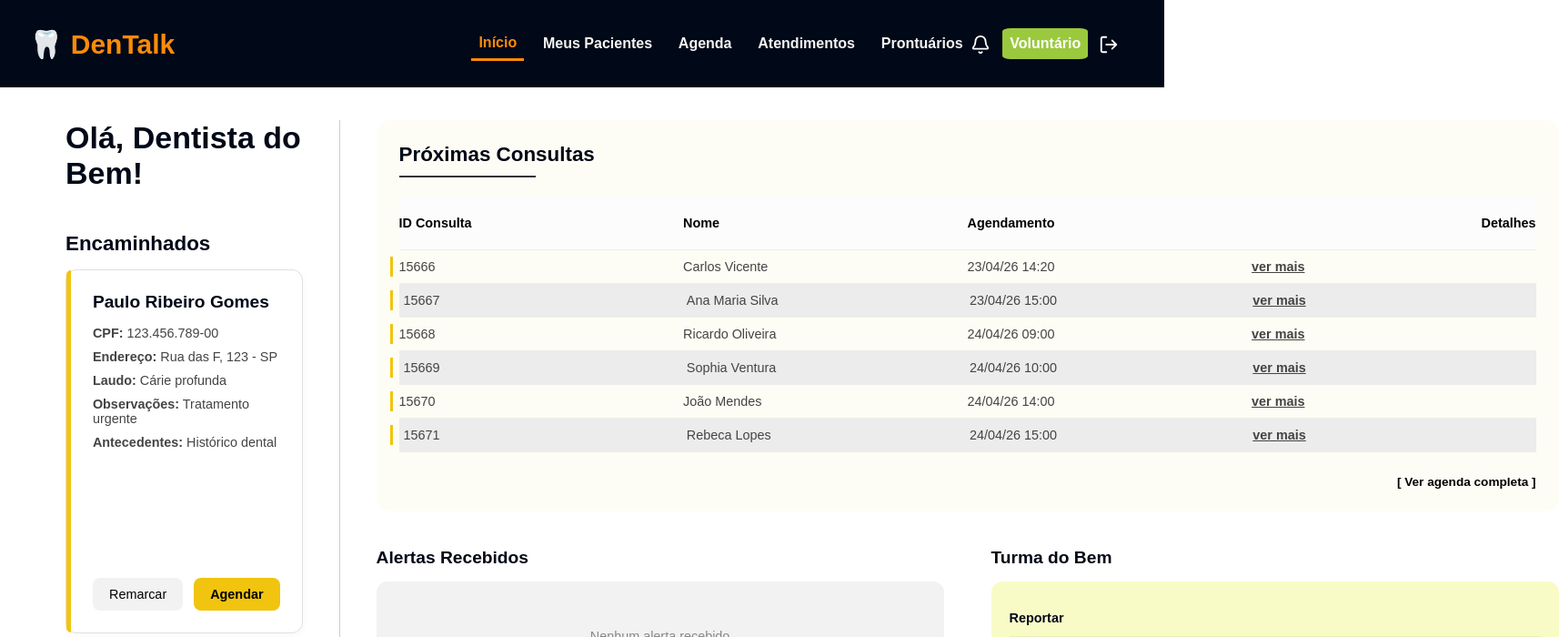
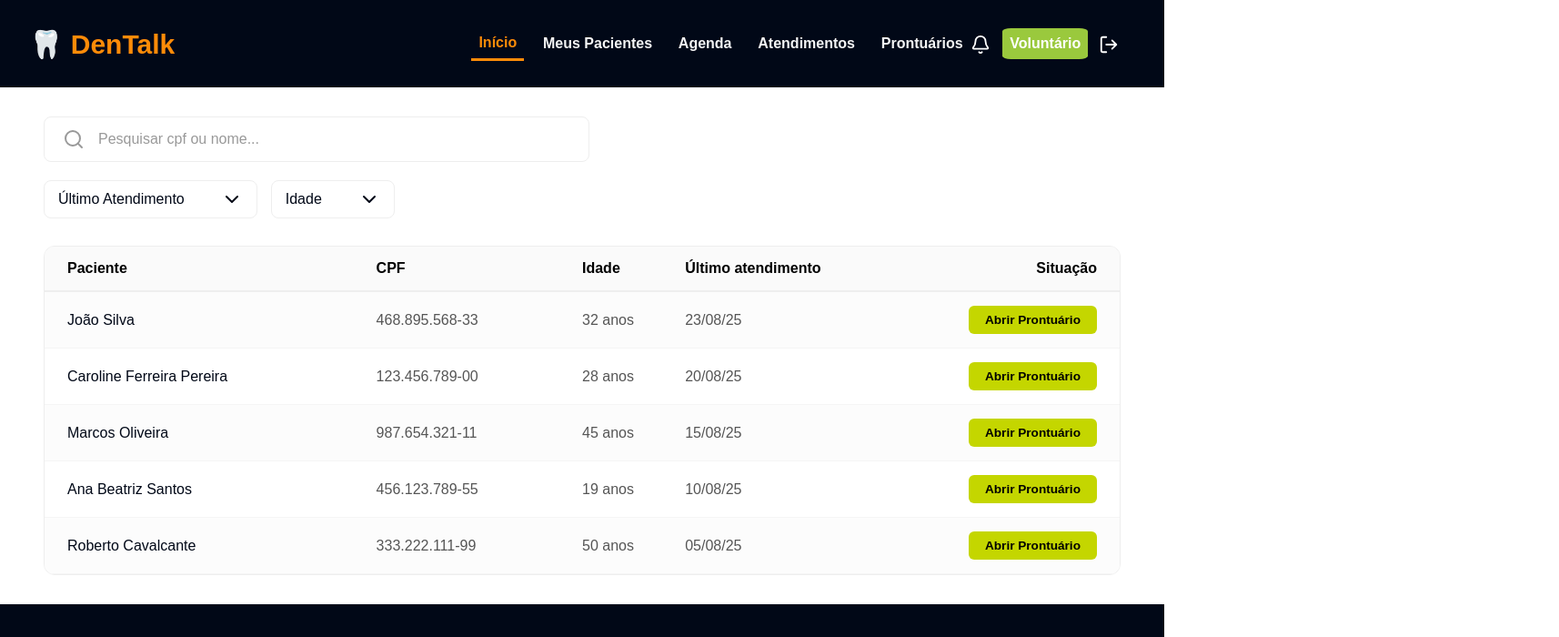
Before and after one commit to Moonnax/Dentalk, a React (Vite) app: page /prontuarios in a window 1280 px wide. Shown: the top 700 px of the page at 91% size, 1714 px wide, since content can reach past the window. Built offline with nearby package versions, Linux system fonts and the light colour scheme.

Commit message:
Pag Vprontuario e estilizacao

```diff
--- a/src/App.tsx
+++ b/src/App.tsx
@@ -3,6 +3,7 @@ import Vinicio from './pages/Voluntario/Vinicio/Vinicio'
 import VMeusPacientes from './pages/Voluntario/Vmeuspacientes/Vmeuspacientes'
 import Vagenda from './pages/Voluntario/Vagenda/Vagenda'
 import Vatendimentos from './pages/Voluntario/Vatendimentos/Vatendimentos'
+import VProntuario from './pages/Voluntario/Vprontuarios/Vprontuarios'
 
 import Finicio from './pages/Funcionario/Finicio/Finicio'
 import Fcadastro from './pages/Funcionario/Fcadastro/Fcadastro'
@@ -27,7 +28,7 @@ function App() {
         <Route path="/meus-pacientes" element={<VMeusPacientes />} />
         <Route path="/agenda" element={<Vagenda />} />
         <Route path="/atendimentos" element={<Vatendimentos />} />
-        <Route path="/prontuarios" element={<Vinicio />} />
+        <Route path="/prontuarios" element={<VProntuario />} />
 
         <Route path="/" element={<Home />} />
         <Route path="/sobre" element={<Sobre />} />
--- a/src/pages/Voluntario/Vprontuarios/Vprontuarios.css
+++ b/src/pages/Voluntario/Vprontuarios/Vprontuarios.css
@@ -0,0 +1,267 @@
+/* style */
+
+
+.page-container {
+  display: flex;
+  flex-direction: column;
+  min-height: 100vh;
+}
+
+.container_prontuarios {
+  flex: 1;
+}
+
+*{
+    box-sizing: border-box;
+    margin: 0rem;
+    padding: 0rem;
+}
+
+body{
+    font-family: Arial, Helvetica, sans-serif;
+    color: #010817;
+    display: flex;
+    flex-direction: column;
+    min-height: 100vh;
+}
+main{
+    margin: 1rem 2rem;
+}
+
+/* fim style */
+
+
+/* HEADER */
+header{
+    background-color:#010817;
+    height: 6rem;
+    font-family: Arial, Helvetica, sans-serif;
+    display: flex;
+    align-items: center;
+    position: relative;
+
+}
+
+.menu-toggle{
+    display: none;
+}
+
+#nav{
+    display: flex;
+    justify-content: flex-end;
+    background-color:#010817;
+}
+
+
+#area-button-v{
+    background-color: #9ac93d;
+    color: whitesmoke;
+    padding: 0.735rem;
+    display: inline-block;
+    border-radius: 10px;
+    margin-right: 0.735rem;
+    font-weight: 550;
+    font-size: 1rem;
+    text-decoration: none;
+    padding: 0.735rem;
+}
+
+.menu{
+    display: flex;
+    list-style: none;
+    gap: 0.8rem;
+    height: 6rem;
+    align-items: center;
+}
+
+.menu-item {
+    white-space: nowrap;
+    font-family: Arial, Helvetica, sans-serif;
+    font-size: 1rem;
+    font-weight: 500;
+    text-decoration: none;
+    background-color: #010817;
+    color: whitesmoke;
+    padding: 0.5rem;
+    display: inline-block;
+}
+
+.menu-item.active {
+    color: #fd8b08;
+    border-bottom: 3px solid #fd8b08;
+}
+
+.menu-item:hover {
+    color: #fd8b08;
+
+
+}
+
+.logo{
+    padding: 0 1.5rem;
+}
+
+.logo a{
+    color: #fd8b08;
+    text-decoration: none;
+}
+
+.logo h1{
+    background-color: transparent;
+    font-size: 1.875rem;
+    display: flex;
+    align-items: center;
+    gap: 0.3rem;
+    white-space: nowrap;
+}
+
+.logout-icon {
+    margin-top: 0.275rem;
+    width: 1.5rem;
+    height: 1.5rem;
+    color: white;
+    margin-right: 1rem;
+
+}
+
+.bell-icon{
+    margin-left: auto;
+    margin-top: 0.275rem;
+    margin-right: 0.735rem;
+    width: 1.5rem;
+    height: 1.5rem;
+    color: white;
+
+}
+
+/* FIM header */
+
+/* footer */
+footer {
+    background-color: #010817;
+    color: white;
+    text-align: center;
+    padding: 2rem 1rem;
+    margin-top: auto;
+}
+
+.footer-logo{
+margin-bottom: 0.8rem;
+}
+
+.footer-slogan{
+font-style: italic;
+margin-bottom: 1rem;
+}
+
+.footer-info{
+max-width: 30rem;
+margin: 0 auto;
+white-space: nowrap;
+}
+
+.fiap-color{
+color: #fd8b08;
+text-decoration: none;
+}
+/* footer fim  */
+
+/* CONTAINER E BUSCA */
+.container_prontuarios {
+    margin: 2rem 3rem;
+}
+
+.barra_pesquisa {
+    display: flex;
+    align-items: center;
+    gap: 15px;
+    border: 1px solid #eee;
+    padding: 12px 20px;
+    border-radius: 8px;
+    color: #999;
+    width: 100%; /* Ocupa a largura total como no print */
+    max-width: 600px;
+    margin-bottom: 20px;
+    background-color: #fff;
+}
+
+.filtros_flex {
+    display: flex;
+    gap: 15px;
+    margin-bottom: 30px;
+}
+
+.filtro_item {
+    display: flex;
+    align-items: center;
+    gap: 40px;
+    border: 1px solid #eee;
+    padding: 8px 15px;
+    border-radius: 8px;
+    cursor: pointer;
+    background-color: #fff;
+}
+
+.filtro_item:hover {
+    border-color: #f1c40f;
+}
+
+/* LISTA ESTILO CARD */
+.card_lista_prontuarios {
+    background-color: #fff;
+    border: 1px solid #eee;
+    border-radius: 12px;
+    overflow: hidden;
+    display: flex;
+    flex-direction: column;
+}
+
+.linha_prontuario {
+    display: flex;
+    align-items: center;
+    padding: 15px 25px;
+    border-bottom: 1px solid #f5f5f5;
+    transition: background 0.2s;
+}
+
+/* Colunas Alinhadas */
+.col_paciente { width: 30%; font-weight: 500; }
+.col_cpf      { width: 20%; color: #555; }
+.col_idade    { width: 10%; color: #555; }
+.col_ultimo   { width: 20%; color: #555; }
+.col_situacao { width: 20%; display: flex; justify-content: flex-end; }
+
+/* Header e Zebra */
+.header_prontuario {
+    background-color: #fafafa;
+    border-bottom: 2px solid #eee;
+}
+
+.header_prontuario span {
+    font-weight: 700;
+    color: #000;
+}
+
+.linha_prontuario:nth-child(even) {
+    background-color: #fcfcfc;
+}
+
+.linha_prontuario:hover {
+    background-color: #fffdf5;
+}
+
+/* BOTÃO VERDE DO PRINT */
+.btn_prontuario {
+    background-color: #c4d600; /* Verde limão */
+    color: #000;
+    padding: 8px 18px;
+    border-radius: 6px;
+    font-size: 0.85rem;
+    font-weight: 700;
+    cursor: pointer;
+    white-space: nowrap;
+}
+
+.btn_prontuario:hover {
+    background-color: #f1c40f; /* Amarelo no hover */
+}
--- a/src/pages/Voluntario/Vprontuarios/Vprontuarios.tsx
+++ b/src/pages/Voluntario/Vprontuarios/Vprontuarios.tsx
@@ -0,0 +1,97 @@
+import { Bell, LogOut, Menu, Search, ChevronDown } from "lucide-react";
+import HeaderVoluntario from "../../../components/HeaderVoluntario/HeaderVoluntario";
+import Footer from "../../../components/Footer/Footer";
+import './Vprontuarios.css'
+
+export default function VProntuario() {
+  const pacientes = [
+    {
+      nome: "João Silva",
+      cpf: "468.895.568-33",
+      idade: "32 anos",
+      ultimo: "23/08/25",
+    },
+    {
+      nome: "Caroline Ferreira Pereira",
+      cpf: "123.456.789-00",
+      idade: "28 anos",
+      ultimo: "20/08/25",
+    },
+    {
+      nome: "Marcos Oliveira",
+      cpf: "987.654.321-11",
+      idade: "45 anos",
+      ultimo: "15/08/25",
+    },
+    {
+      nome: "Ana Beatriz Santos",
+      cpf: "456.123.789-55",
+      idade: "19 anos",
+      ultimo: "10/08/25",
+    },
+    {
+      nome: "Roberto Cavalcante",
+      cpf: "333.222.111-99",
+      idade: "50 anos",
+      ultimo: "05/08/25",
+    },
+  ];
+
+  return (
+    <>
+      <HeaderVoluntario />
+
+      <main className="container_prontuarios">
+
+        {/* BUSCA */}
+        <section className="busca_prontuario">
+          <div className="barra_pesquisa">
+            <Search />
+            <p>Pesquisar cpf ou nome...</p>
+          </div>
+
+          <div className="filtros_flex">
+            <div className="filtro_item">
+              <span>Último Atendimento</span>
+              <ChevronDown />
+            </div>
+            <div className="filtro_item">
+              <span>Idade</span>
+              <ChevronDown />
+            </div>
+          </div>
+        </section>
+
+        {/* LISTA */}
+        <section className="lista_pacientes_secao">
+          <div className="card_lista_prontuarios">
+
+            <div className="linha_prontuario header_prontuario">
+              <span className="col_paciente">Paciente</span>
+              <span className="col_cpf">CPF</span>
+              <span className="col_idade">Idade</span>
+              <span className="col_ultimo">Último atendimento</span>
+              <span className="col_situacao">Situação</span>
+            </div>
+
+            {pacientes.map((p, i) => (
+              <div className="linha_prontuario" key={i}>
+                <span className="col_paciente">{p.nome}</span>
+                <span className="col_cpf">{p.cpf}</span>
+                <span className="col_idade">{p.idade}</span>
+                <span className="col_ultimo">{p.ultimo}</span>
+
+                <div className="col_situacao">
+                  <div className="btn_prontuario">Abrir Prontuário</div>
+                </div>
+              </div>
+            ))}
+
+          </div>
+        </section>
+      </main>
+
+      <Footer />
+    </>
+  );
+}
```
